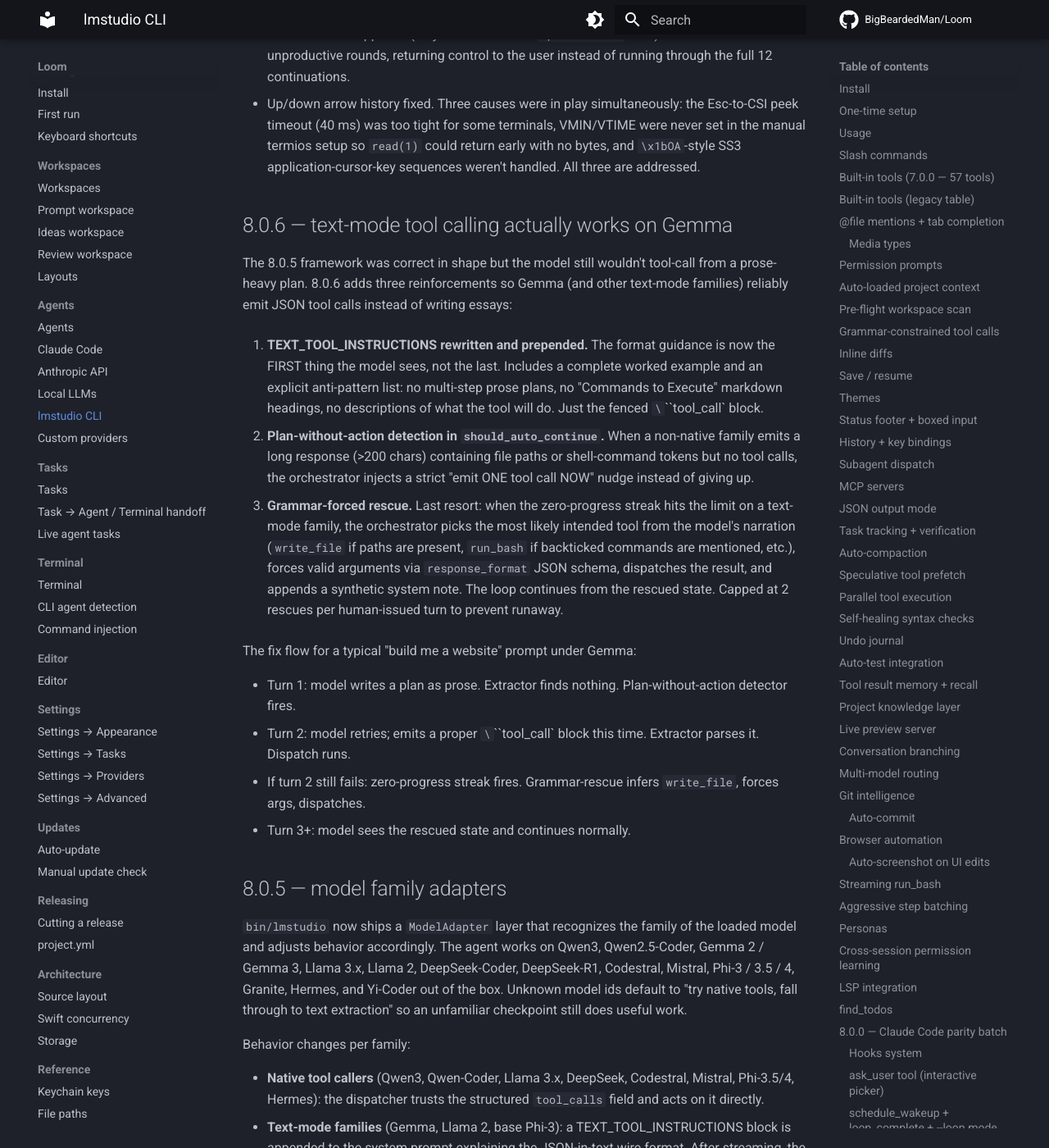
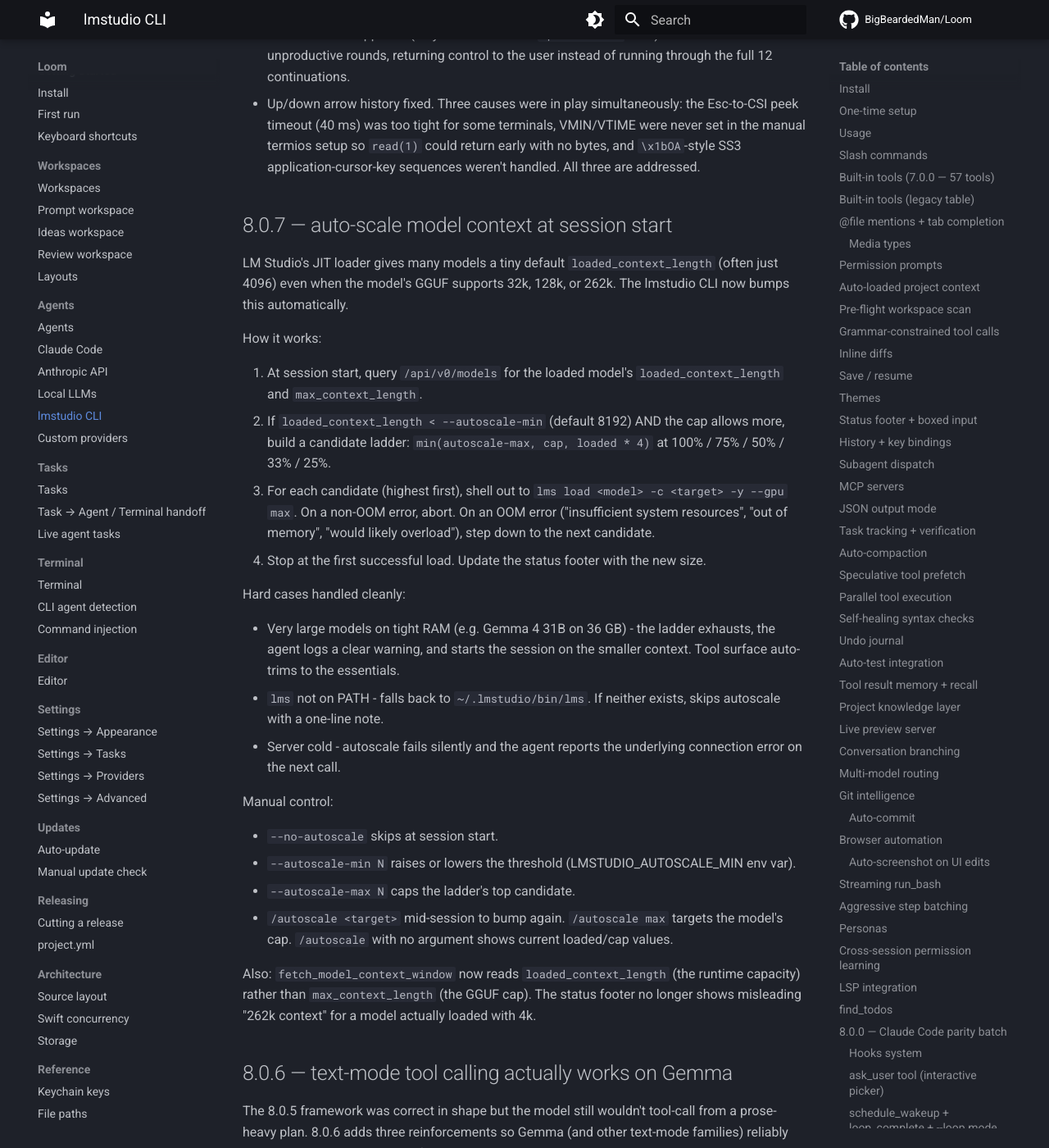
Before and after one commit to BigBeardedMan/Loom, an MkDocs documentation site: the page built from docs/agents/lmstudio-cli.md, in a window 1280 px wide and 1400 px high, scrolled down 23590 px. Shown: the whole window at 82% size. Built offline with MkDocs 1.6.1 and Material for MkDocs 9.7.7, drawn with Linux system fonts in a browser that asks for light colours; comment, search, counter and statistics services are not loaded.

Commit message:
lmstudio 8.0.7: auto-scale model context at session start
LM Studio's JIT loader hands many models a tiny default context
(often 4096) even when the GGUF supports 32k+. The CLI now bumps
this automatically via the lms CLI.

How:
1. Query /api/v0/models for loaded_context_length + max_context_length.
2. If loaded < --autoscale-min (default 8192) AND cap allows more,
   build a ladder min(autoscale-max, cap, loaded*4) at 100/75/50/33/25%.
3. Try `lms load <id> -c <target> -y --gpu max` highest first.
   Step down on OOM ("insufficient system resources", "out of memory"),
   abort on other errors.
4. Stop at first success. Update status footer.

Edge cases:
- Big model + tight RAM (e.g. Gemma 4 31B on 36GB) - ladder exhausts,
  clear warning emitted, session continues on small context with
  trimmed tool surface.
- lms not on PATH - falls back to ~/.lmstudio/bin/lms, skips cleanly
  if neither exists.
- Cold server - silent skip, normal error path picks it up.

Manual control: --no-autoscale, --autoscale-min N, --autoscale-max N,
/autoscale <target>, /autoscale max.

Also fixes a misreporting bug: fetch_model_context_window now reads
loaded_context_length (runtime capacity) rather than max_context_length
(GGUF cap). Status footer previously showed "262k tok" for a model
actually loaded with 4k.

Co-Authored-By: Claude Opus 4.7 <noreply@anthropic.com>

```diff
--- a/docs/agents/lmstudio-cli.md
+++ b/docs/agents/lmstudio-cli.md
@@ -651,6 +651,32 @@ General-purpose 3B–4B models will usually skip `update_tasks` or call it once
 - Zero-progress orchestrator guard. The continuation loop tracks consecutive turns where no real tool work happened (only narration + bare `update_tasks` calls) and breaks out after 2 unproductive rounds, returning control to the user instead of running through the full 12 continuations.
 - Up/down arrow history fixed. Three causes were in play simultaneously: the Esc-to-CSI peek timeout (40 ms) was too tight for some terminals, VMIN/VTIME were never set in the manual termios setup so `read(1)` could return early with no bytes, and `\x1bOA`-style SS3 application-cursor-key sequences weren't handled. All three are addressed.
 
+## 8.0.7 — auto-scale model context at session start
+
+LM Studio's JIT loader gives many models a tiny default `loaded_context_length` (often just 4096) even when the model's GGUF supports 32k, 128k, or 262k. The lmstudio CLI now bumps this automatically.
+
+How it works:
+
+1. At session start, query `/api/v0/models` for the loaded model's `loaded_context_length` and `max_context_length`.
+2. If `loaded_context_length < --autoscale-min` (default 8192) AND the cap allows more, build a candidate ladder: `min(autoscale-max, cap, loaded * 4)` at 100% / 75% / 50% / 33% / 25%.
+3. For each candidate (highest first), shell out to `lms load <model> -c <target> -y --gpu max`. On a non-OOM error, abort. On an OOM error ("insufficient system resources", "out of memory", "would likely overload"), step down to the next candidate.
+4. Stop at the first successful load. Update the status footer with the new size.
+
+Hard cases handled cleanly:
+
+- Very large models on tight RAM (e.g. Gemma 4 31B on 36 GB) - the ladder exhausts, the agent logs a clear warning, and starts the session on the smaller context. Tool surface auto-trims to the essentials.
+- `lms` not on PATH - falls back to `~/.lmstudio/bin/lms`. If neither exists, skips autoscale with a one-line note.
+- Server cold - autoscale fails silently and the agent reports the underlying connection error on the next call.
+
+Manual control:
+
+- `--no-autoscale` skips at session start.
+- `--autoscale-min N` raises or lowers the threshold (LMSTUDIO_AUTOSCALE_MIN env var).
+- `--autoscale-max N` caps the ladder's top candidate.
+- `/autoscale <target>` mid-session to bump again. `/autoscale max` targets the model's cap. `/autoscale` with no argument shows current loaded/cap values.
+
+Also: `fetch_model_context_window` now reads `loaded_context_length` (the runtime capacity) rather than `max_context_length` (the GGUF cap). The status footer no longer shows misleading "262k context" for a model actually loaded with 4k.
+
 ## 8.0.6 — text-mode tool calling actually works on Gemma
 
 The 8.0.5 framework was correct in shape but the model still wouldn't tool-call from a prose-heavy plan. 8.0.6 adds three reinforcements so Gemma (and other text-mode families) reliably emit JSON tool calls instead of writing essays:
--- a/project.yml
+++ b/project.yml
@@ -15,7 +15,7 @@ settings:
     # release, so the pill never shows a code lower than what's on main.
     # Bump this manually before each testing release; release-testing.sh
     # reads it back out and tags the GitHub pre-release `testing-<version>`.
-    MARKETING_VERSION: "8.0.6"
+    MARKETING_VERSION: "8.0.7"
     CURRENT_PROJECT_VERSION: "1"
     CODE_SIGN_STYLE: Manual
     CODE_SIGN_IDENTITY: "Loom Local Codesign"
```
Also changed, not shown: 1 other file.
